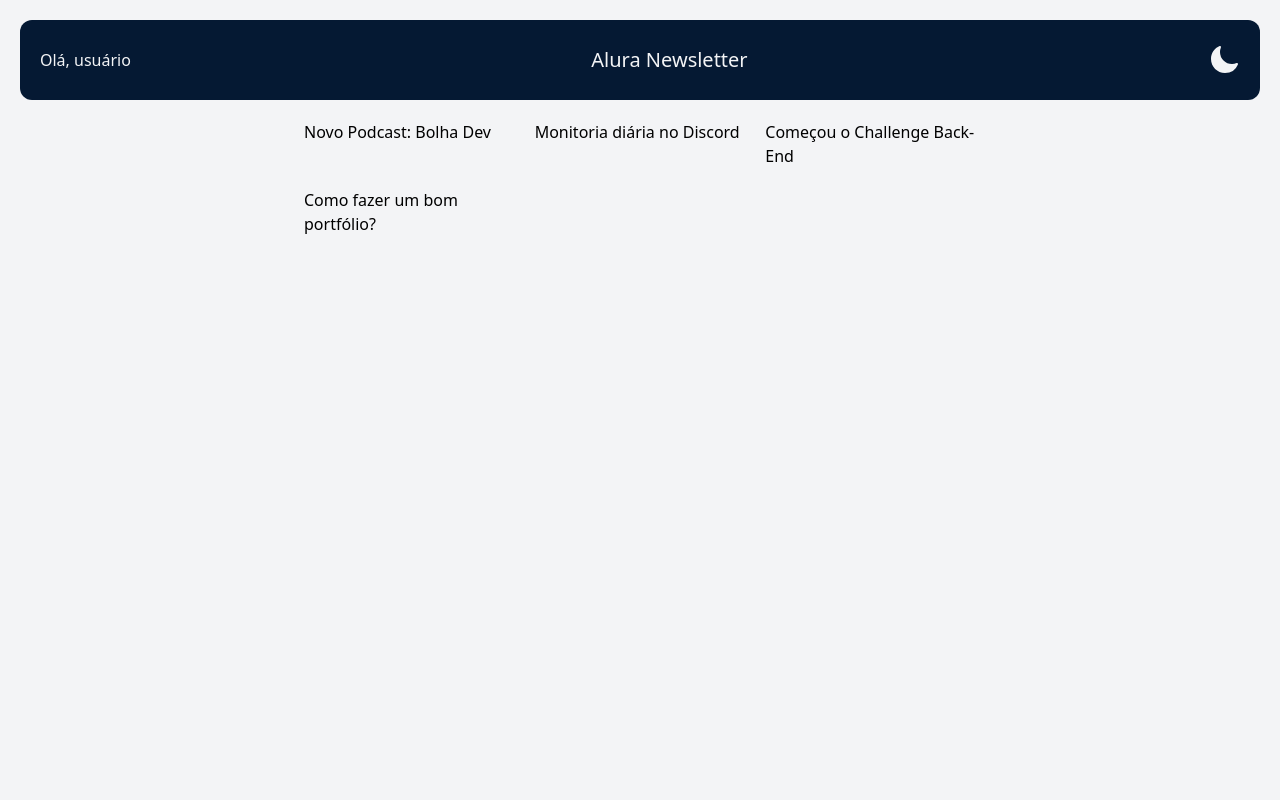
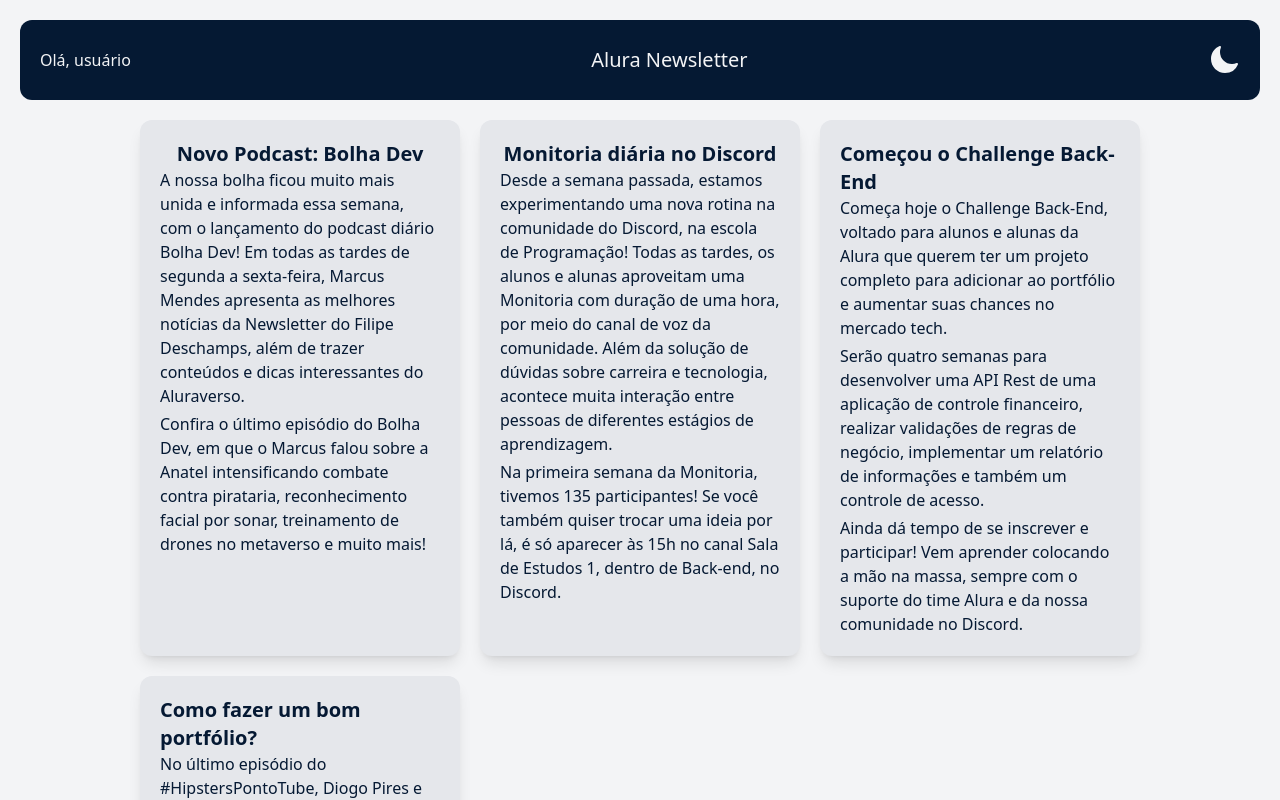
Before and after one commit to WGabrielM/react-tailwind-al, a React (Vite) app: page / in a window 1280 px wide. Shown: the top 800 px of the page. Built offline with nearby package versions, Linux system fonts and the light colour scheme.

Commit message:
style article

```diff
--- /dev/null
+++ b/src/components/Article/Article.jsx
@@ -0,0 +1,14 @@
+import React from "react";
+
+export default function Article({ title, text, tags, image, alt }) {
+  return (
+    <div className="p-5 bg-gray-200 dark:bg-dark-200 sm:rounded-xl sm:shadow-lg flex flex-col items-center">
+      <h3 className="text-xl text-alura-200 dark:text-gray-200 font-bold">{title}</h3>
+      <div className="grid gap-1">
+        {text.map((content, index) => (
+          <p className="text-alura-200 dark:text-gray-300" key={index}>{content}</p>
+        ))}
+      </div>
+    </div>
+  );
+}
--- a/src/components/ArticleList/ArticleList.jsx
+++ b/src/components/ArticleList/ArticleList.jsx
@@ -1,10 +1,12 @@
 import data from "../../../articles.json";
+import Article from "../Article/Article";
 
 const ArticleList = () => {
+  console.log("data", data);
   return (
-    <div className="mt-5 sm:mt-0 grid gap-5 m-auto max-w-2xl sm:grid-cols-2 lg:grid-cols-3">
-      {data.map((props) => (
-        <p>{props.title}</p>
+    <div className="mt-5 sm:mt-0 grid gap-5 m-auto max-w-2xl sm:grid-cols-2 lg:grid-cols-3 lg:max-w-[1000px]">
+      {data.map((props, index) => (
+        <Article key={index} {...props} />
       ))}
     </div>
   );
```
Also changed, not shown: articles.json (indentation only).
